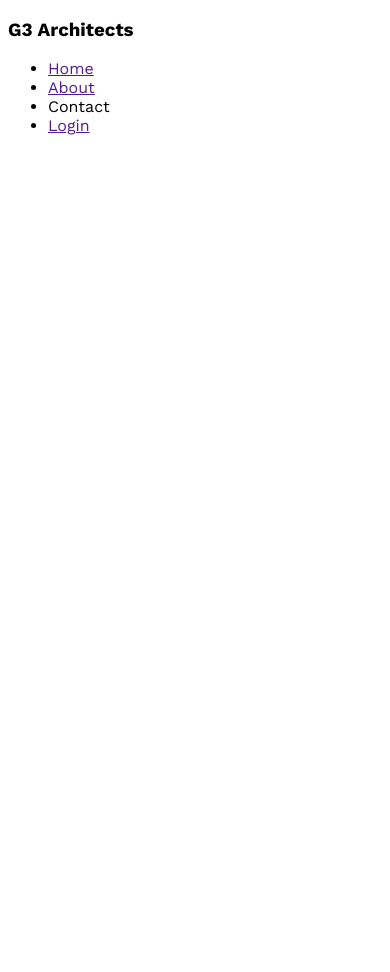
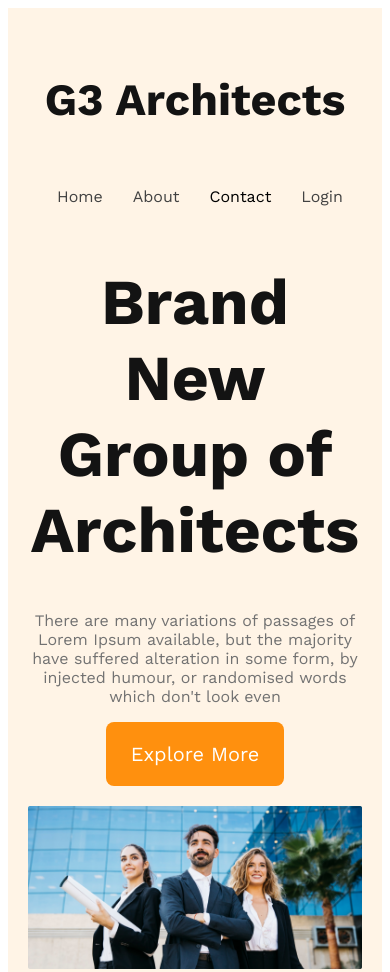
Before and after one commit to Majbaur/G3-Architects-web-Project, a plain HTML site: page index.html in a window 390 px wide. Shown: the top 972 px of the page. Before the commit the page ends 844 px from the top, so only its background shows below. Drawn offline with nearby package versions, Linux system fonts and the light colour scheme.

Commit message:
finished header section also responsive for mobile and tablet devices

```diff
--- a/index.html
+++ b/index.html
@@ -9,7 +9,7 @@
 <body>
 <header>
     <nav>
-        <h3>G3 Architects</h3>
+        <h3 class="nav-title">G3 Architects</h3>
         <ul>
             <li><a href="">Home</a></li>
             <li><a href="">About</a></li>
@@ -18,6 +18,17 @@
         </ul>
 
     </nav>
+    <div class="banner">
+        <div class="banner-content">
+            <h1 class="banner-title">Brand New Group of Architects
+            </h1>
+            <p class="banner-description">There are many variations of passages of Lorem Ipsum available, but the majority have suffered alteration in some form, by injected humour, or randomised words which don't look even</p>
+
+            <button class="btn-primary">Explore More</button>
+        </div>
+            <img src="images/banner.png" alt="">
+
+    </div>
 </header>
 
 
--- a/style/architect.css
+++ b/style/architect.css
@@ -1,8 +1,97 @@
 /* WOrk Sance font  */
 @import url('https://fonts.googleapis.com/css2?family=Work+Sans:ital,wght@0,100..900;1,100..900&display=swap');
 
+
+
+/* Shared item added */
 *{
         font-family: 'Lato', sans-serif;
         font-family: 'Open Sans', sans-serif;
         font-family: 'Work Sans', sans-serif;
 }
+
+.btn-primary{
+    border-radius: 8px;
+    background-color: rgba(255, 144, 14, 1);
+    padding: 20px 25px;
+    color: #FFFFFF;
+    font-size: 1.25rem;
+    cursor: pointer;
+    border: 0;
+
+}
+
+/* header styles */
+header{
+    background-color: rgba(255, 144, 14, 0.1);
+    padding: 50px 240px;
+
+}
+nav{
+    display: flex;
+    justify-content: space-between;
+    align-items: center;
+
+}
+.nav-title{
+    font-size: 2.8rem;
+    font-weight: 700;
+    color: #131313;
+}
+nav > ul{
+    display: flex;
+}
+nav li{
+    list-style: none;
+    margin-right: 30px;
+    font-weight: 500x;
+    font-size: 1rem;
+}
+
+nav li a{
+    text-decoration: none;
+    color: #424242;
+}
+
+/* Banner */
+.banner-content{
+    max-width: 800px;
+    text-align: center;
+    margin: 0 auto;
+}
+.banner-title{
+    font-size: 4rem;
+    font-weight: 700;
+    color: #131313;
+}
+.banner-description{
+    color: rgba(114, 114, 114, 1);
+}
+
+.banner img{
+    margin-top: 20px;
+    width: 100%;
+}
+
+/* responsive header */
+/* mobile */
+@media screen and (max-width: 576px) {
+    header{
+        padding: 20px;
+    }
+    nav{
+        flex-direction: column;
+    }
+
+}
+
+/* Tablet */
+@media screen and (min-width: 576px) and (max-width: 960px) {
+    header{
+        padding: 50px;
+    }
+    nav{
+        flex-direction: column;
+    }
+
+}
```
